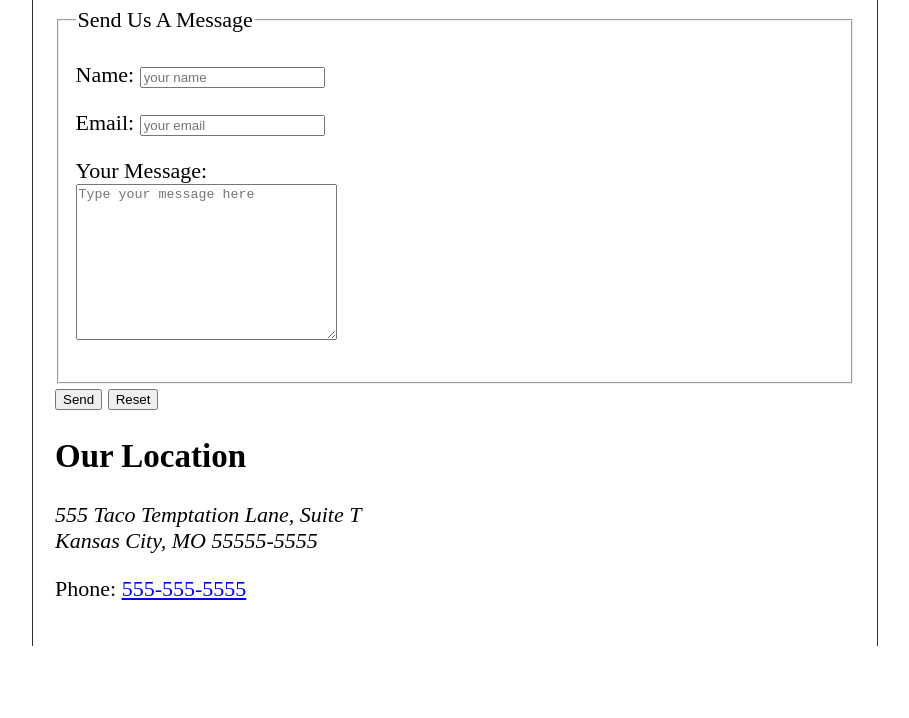
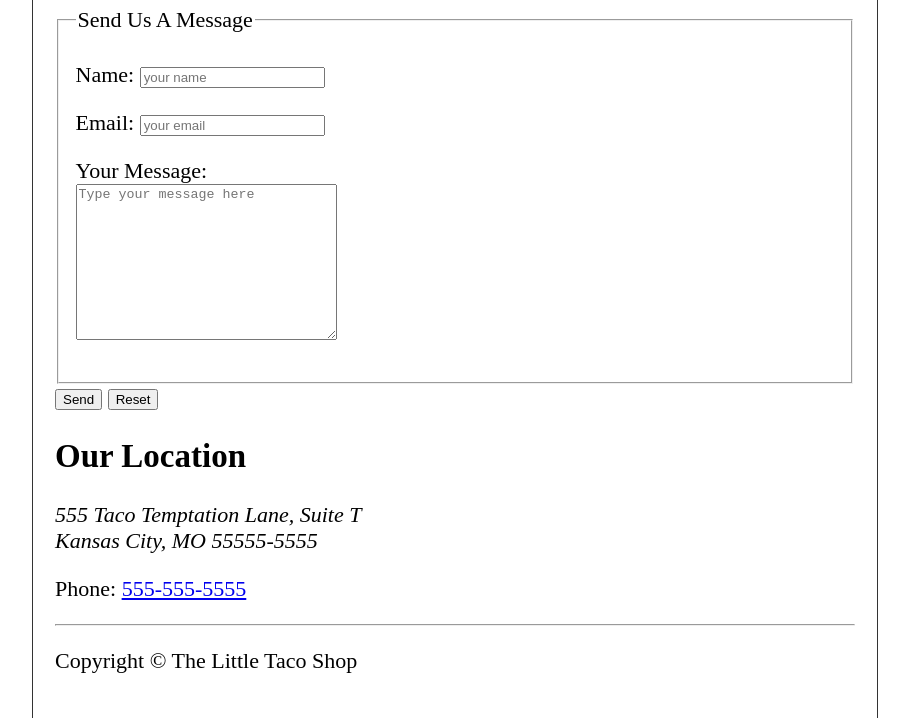
Before and after one commit to dazzletune/HTMLProject, a plain HTML site: page contact.html in a window 1280 px wide. Shown: the part 648-1366 px from the top of the page, without its empty margins (185-1094 px from the left). Before the commit the page ends 1294 px from the top, so only its background shows below. Drawn offline with Linux system fonts and the light colour scheme.

Commit message:
Added copyright information

```diff
--- a/contact.html
+++ b/contact.html
@@ -55,7 +55,8 @@
         <p>Phone: <a href="tel:+5555555555">555-555-5555</a></p>
     </main>
     <footer>
-
+        <hr/>
+        <p>Copyright &copy; The Little Taco Shop</p>
     </footer>
 </body>
 </html>
```
Also changed, not shown: hours.html (+2 -1 lines).
